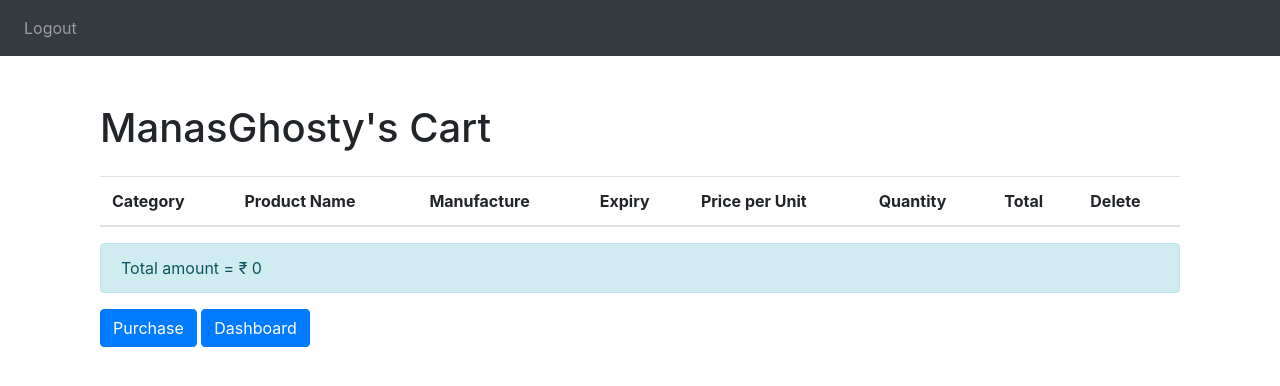
After one commit to ManasVerma007/Grocerystorecopy, a Flask app: page /usercart/4 in a window 1280 px wide. The commit adds this page. Shown: the top 386 px of the page. Run offline with Flask 3, Linux system fonts and the light colour scheme; data comes from the database, SQL or seed files in the repository; both versions use the stored data as it was after the commit; tables that the repository leaves empty hold one stand-in row (values such as "Sample post"); lists and menus that the app fills with data are empty; some libraries are stand-ins or nearby versions.

Commit message:
update 3.0

```diff
--- a/GroceryWebapp/main.py
+++ b/GroceryWebapp/main.py
@@ -1,10 +1,11 @@
 from flask import Blueprint, render_template, request, flash, jsonify, redirect, url_for
 from flask_sqlalchemy import SQLAlchemy
 from os import path
-from flask_login import login_required, current_user
 from . import db
+from .models import User
 from .models import Categories
 from .models import Products
+from .models import Cart
 import json
 
 main = Blueprint("main", __name__)
@@ -15,12 +16,12 @@ def base():
     return render_template("base.html")
 
 
-@main.route('/userhome')
-def userhome():
+@main.route('/userhome/<int:userid>')
+def userhome(userid):
     categories = Categories.query.all()
     for category in categories:
         category.products = Products.query.filter_by(c_id=category.id).all()
-    return render_template('home_user.html', categories=categories)
+    return render_template('home_user.html', categories=categories,userid=userid)
 
 
 @main.route('/admin-home<bool1>', methods=['GET', 'POST'])
@@ -142,13 +143,13 @@ def delete_category(categories_id):
     return render_template("home_admin.html", bool=True, data=datacat, boolcat=True)
 
 
-@main.route("/addtocart/<string:product_id>", methods=['GET', 'POST'])
-def addtocart(product_id):
+@main.route("/addtocart/<string:product_id>/<int:userid>", methods=['GET', 'POST'])
+def addtocart(product_id,userid):
     product_id = int(product_id)
     product = Products.query.get(product_id)
     total_quantity = 0
     total_price = 0
-    # nitem = Products.query.get_or_404(item_id)
+
 
     if request.method == "POST":
         product = Products.query.get(product_id)
@@ -161,12 +162,76 @@ def addtocart(product_id):
 
         return render_template(
             "addtocart.html",product=product, product_id=product_id, total=total,
-            total_quantity=total_quantity, total_price=total_price
+            total_quantity=total_quantity, total_price=total_price,userid=userid
         )
 
     return render_template(
-        "addtocart.html", product=product, product_id=product_id,total_quantity=total_quantity, total_price=total_price
+        "addtocart.html", product=product, product_id=product_id,total_quantity=total_quantity, total_price=total_price,userid=userid
     )
 
-# @main.route("/cart/<string:product_id>", methods=['GET', 'POST'])
-# def cart(product_id):
+@main.route("/savecart/<string:productid>/<int:quantity>/<int:total>/<int:userid>", methods=['GET', 'POST'])
+def savecart(productid,quantity,total,userid):
+    items= Products.query.get_or_404(productid)
+    categoryid=items.c_id
+    cartentry=Cart.query.filter_by(cart_user_id=userid, cart_item_id=productid).first()
+    if(cartentry ):
+        if(quantity+cartentry.cart_quantity<=50 and quantity>=1):
+            cartentry.cart_quantity+=quantity
+
+            db.session.commit()
+        elif(quantity+cartentry.cart_quantity>50 and quantity>=1):
+            cartentry.cart_quantity=50
+            db.session.commit()
+    elif(quantity>=1):
+        new_cart = Cart(cart_item_id=productid, cart_user_id=userid,
+                            cart_cat_id=categoryid, cart_quantity=quantity, cart_amount=total)
+        db.session.add(new_cart)
+        db.session.commit()
+
+    return redirect(url_for('main.addtocart',product_id=productid,userid=userid))
+
+@main.route("/showcart/<string:productid>/<int:userid>", methods=['GET', 'POST'])
+def showcart(productid,userid):
+    cartdata = Cart.query.filter_by(cart_user_id=userid).all()
+    user= User.query.get_or_404(userid)
+    items= Products.query.get_or_404(productid)
+    categoryid=items.c_id
+    usercartrecord=Cart.query.filter_by(cart_user_id=userid).all()
+    totalprice=0
+    for i in usercartrecord:
+        totalprice=totalprice+(i.cart_amount)
+    return render_template("cart.html",cartdata=cartdata,user=user, totalprice=totalprice)
+
+@main.route("/delcart/<int:cartid>/<int:userid>", methods=['GET', 'POST'])
+def delete_cart(cartid, userid):
+    ncart = Cart.query.get_or_404(cartid)
+    user= User.query.get_or_404(userid)
+    db.session.delete(ncart)
+    db.session.commit()
+    cartdata = Cart.query.filter_by(cart_user_id=userid).all()
+    flash('Your post has been deleted!')
+    usercartrecord=Cart.query.filter_by(cart_user_id=userid).all()
+    totalprice=0
+    for i in usercartrecord:
+        totalprice=totalprice+(i.cart_amount)
+    return render_template("cart.html", user=user, cartdata=cartdata, totalprice=totalprice)
+
+@main.route("/usercart/<int:userid>", methods=['GET', 'POST'])
+def usercart(userid):
+    cartdata = Cart.query.filter_by(cart_user_id=userid).all()
+    user= User.query.get_or_404(userid)
+    usercartrecord=Cart.query.filter_by(cart_user_id=userid).all()
+    totalprice=0
+    for i in usercartrecord:
+        totalprice=totalprice+(i.cart_amount)
+
+    return render_template("cart.html",cartdata=cartdata,user=user,totalprice=totalprice)
+
+@main.route("/purchase/<int:userid>", methods=['GET', 'POST'])
+def purchase(userid):
+    cartdata = Cart.query.filter_by(cart_user_id=userid).all()
+    for cart in cartdata:
+        db.session.delete(cart)
+        db.session.commit()
+    user= User.query.get_or_404(userid)
+    return render_template("cart.html",user=user,purchbool=True)
--- a/GroceryWebapp/templates/addtocart.html
+++ b/GroceryWebapp/templates/addtocart.html
@@ -23,7 +23,7 @@
 <h1>Add to cart page</h1>
 <body>
     <h1>Product Details</h1>
-    <form method="POST" action="{{ url_for('main.addtocart', product_id=product_id)}}">
+    <form method="POST" action="{{ url_for('main.addtocart', product_id=product_id,userid=userid)}}">
         <table>
             <tr>
                 <th>Product Name</th>
@@ -61,7 +61,9 @@
     </div>
     <br>
 
-    <a href="" class="btn btn-primary">Add to Cart</a>
+    <a href="{{ url_for('main.savecart',quantity=total_quantity,total=total_price,userid=userid,productid=product.id)}}" class="btn btn-primary">Add to Cart</a>
+    <a href="{{ url_for('main.showcart',userid=userid,productid=product.id)}}" class="btn btn-primary">Show Cart</a>
+    <a href="{{url_for('main.userhome',userid=userid)}}" class="btn btn-primary">Dashboard</a>
 
 </body>
 
--- /dev/null
+++ b/GroceryWebapp/templates/cart.html
@@ -0,0 +1,111 @@
+{% extends "base.html" %} {% block head %} {{ super() }}
+<title>USER HOME PAGE</title>
+{% endblock %}
+
+{% block nav %}
+<nav class="navbar navbar-expand-lg navbar-dark bg-dark">
+  <button class="navbar-toggler" type="button" data-toggle="collapse" data-target="#navbar">
+    <span class="navbar-toggler-icon"></span>
+  </button>
+  <div class="collapse navbar-collapse" id="navbar">
+    <div class="navbar-nav">
+      <a class="nav-item nav-link" id="home" href="/">Logout</a>
+      <!-- <a class="nav-item nav-link" id="user_login" href="/user_signup">User-signup</a> -->
+    </div>
+  </div>
+</nav>
+{% endblock %}
+
+{% block content %}
+{% if purchbool != True %}
+<div class="container mt-5">
+    <h1>{{ user.first_name }}'s Cart</h1>
+    <table class="table mt-4">
+
+        <thead>
+            <tr>
+                <th>Category</th>
+                <th>Product Name</th>
+                <th>Manufacture</th>
+                <th>Expiry</th>
+                <th>Price per Unit</th>
+                <th>Quantity</th>
+                <th>Total</th>
+                <th>Delete</th>
+            </tr>
+        </thead>
+
+        <tbody>
+            {% for item in cartdata %}
+            <tr>
+                <td>{{ item.product.category.cat_name }}</td>
+                <td>{{ item.product.product_name }}</td>
+                <td>{{ item.product.manufacture }}</td>
+                <td>{{ item.product.expiry }}</td>
+                <td>{{ item.product.p_per_u }}</td>
+                <td>{{ item.cart_quantity }}</td>
+                <td>{{ item.cart_amount }}</td>
+                <td><a class="btn btn-primary" href="{{ url_for('main.delete_cart', cartid=item.cart_id, userid=user.id) }}">Delete</a></td>
+            </tr>
+            {% endfor %}
+        </tbody>
+    </table>
+
+
+    <div class="alert alert-info" role="alert">
+        Total amount = ₹ {{ totalprice}}
+        <br>
+    </div>
+
+    <a href="{{ url_for('main.purchase', userid=user.id) }}" class="btn btn-primary">Purchase</a>
+
+
+    <a href="{{ url_for('main.userhome', userid=user.id) }}" class="btn btn-primary">Dashboard</a>
+</div>
+{% else %}
+<div class="container mt-5">
+  <h1>{{ user.first_name }}'s Cart</h1>
+  <table class="table mt-4">
+
+      <thead>
+          <tr>
+              <th>Category</th>
+              <th>Product Name</th>
+              <th>Manufacture</th>
+              <th>Expiry</th>
+              <th>Price per Unit</th>
+              <th>Quantity</th>
+              <th>Total</th>
+              <th>Delete</th>
+          </tr>
+      </thead>
+
+      <tbody>
+          {% for item in cartdata %}
+          <tr>
+              <td>{{ item.product.category.cat_name }}</td>
+              <td>{{ item.product.product_name }}</td>
+              <td>{{ item.product.manufacture }}</td>
+              <td>{{ item.product.expiry }}</td>
+              <td>{{ item.product.p_per_u }}</td>
+              <td>{{ item.cart_quantity }}</td>
+              <td>{{ item.cart_amount }}</td>
+              <td><a class="btn btn-primary" href="{{ url_for('main.delete_cart', cartid=item.cart_id, userid=user.id) }}">Delete</a></td>
+          </tr>
+          {% endfor %}
+      </tbody>
+  </table>
+
+
+
+  <div class="alert alert-info" role="alert">
+      <br>
+  </div>
+
+
+  <a href="{{ url_for('main.userhome', userid=user.id) }}" class="btn btn-primary">Dashboard</a>
+
+  <center><p> Thank You For Purchasing !!!</p></center>
+</div>
+{% endif %}
+{% endblock %}
--- a/GroceryWebapp/templates/update_categories.html
+++ b/GroceryWebapp/templates/update_categories.html
@@ -15,7 +15,6 @@
   </div>
 </nav>
 {% endblock %}
-
 {% block content %}
 <h1>This is update  categories page</h1>
 
```
Also changed, not shown: GroceryWebapp/auth.py (+3 -4 lines), GroceryWebapp/models.py (+10 -7 lines), GroceryWebapp/templates/home_user.html (+4 -3 lines), GroceryWebapp/database.db, GroceryWebapp/templates/admin_login.html (indentation only).
